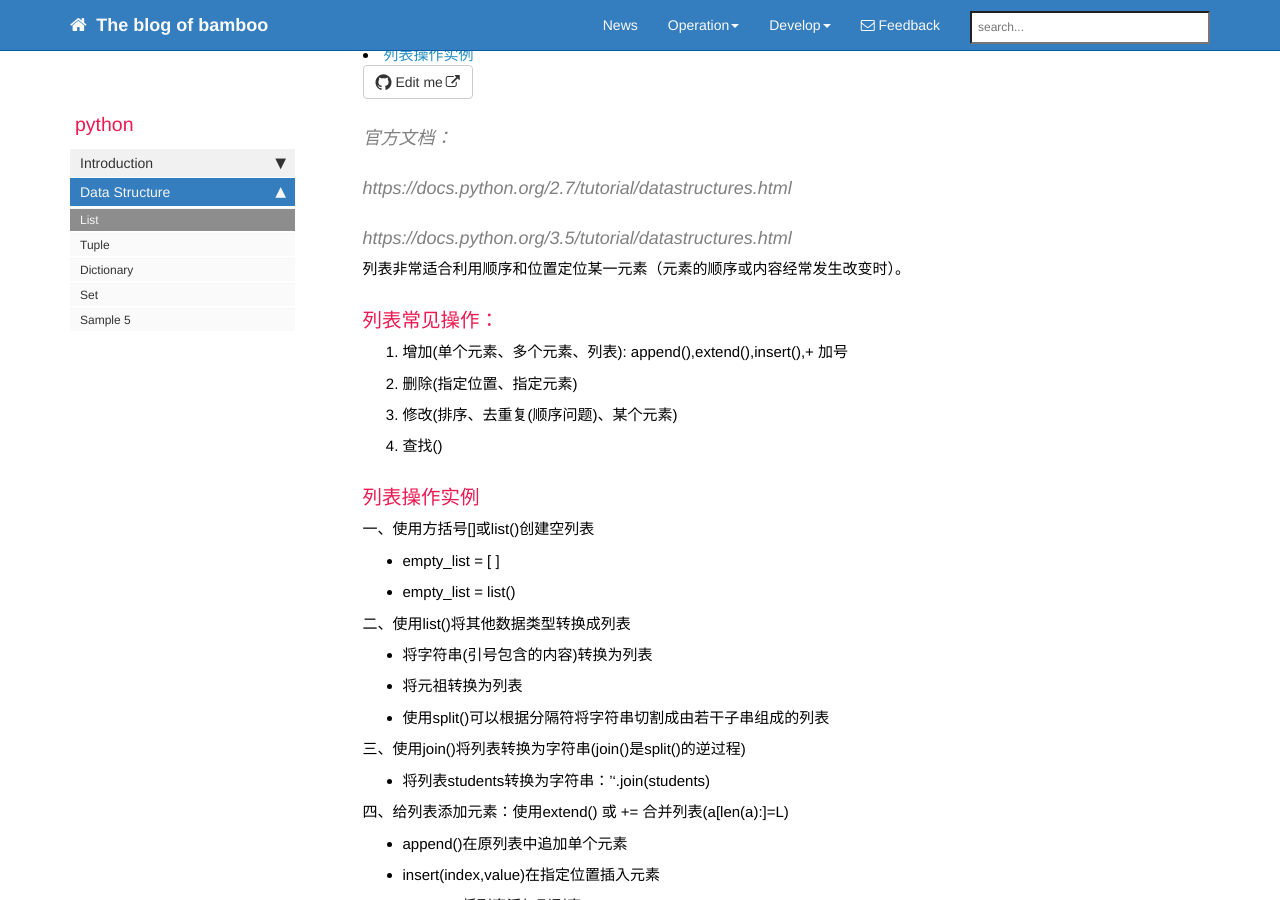
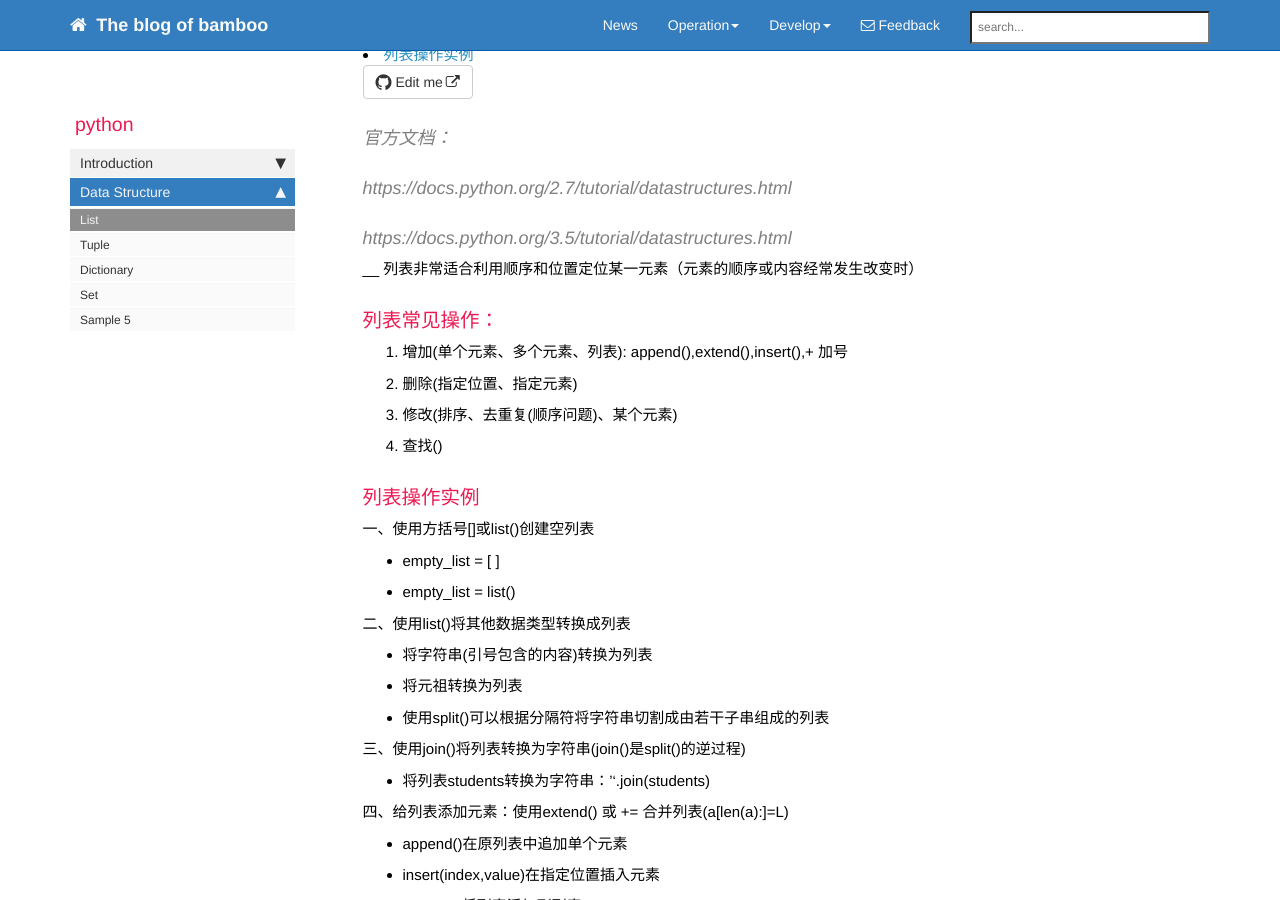
Before and after one commit to bamboo88/blog, a Jekyll site: the page built from pages/python/py_list.md, in a window 1280 px wide and 900 px high, scrolled down 323 px. Built offline with Jekyll 4.4.1, drawn with Linux system fonts in a browser that asks for light colours; nearby versions of some CDN libraries; comment, search, counter and statistics services are not loaded.

```diff
--- a/pages/python/py_list.md
+++ b/pages/python/py_list.md
@@ -10,10 +10,9 @@ folder: python
 #### 官方文档：
 
 #### https://docs.python.org/2.7/tutorial/datastructures.html
-
 #### https://docs.python.org/3.5/tutorial/datastructures.html
 
-列表非常适合利用顺序和位置定位某一元素（元素的顺序或内容经常发生改变时）。
+__ 列表非常适合利用顺序和位置定位某一元素（元素的顺序或内容经常发生改变时）
 
 ### 列表常见操作：
 
```
